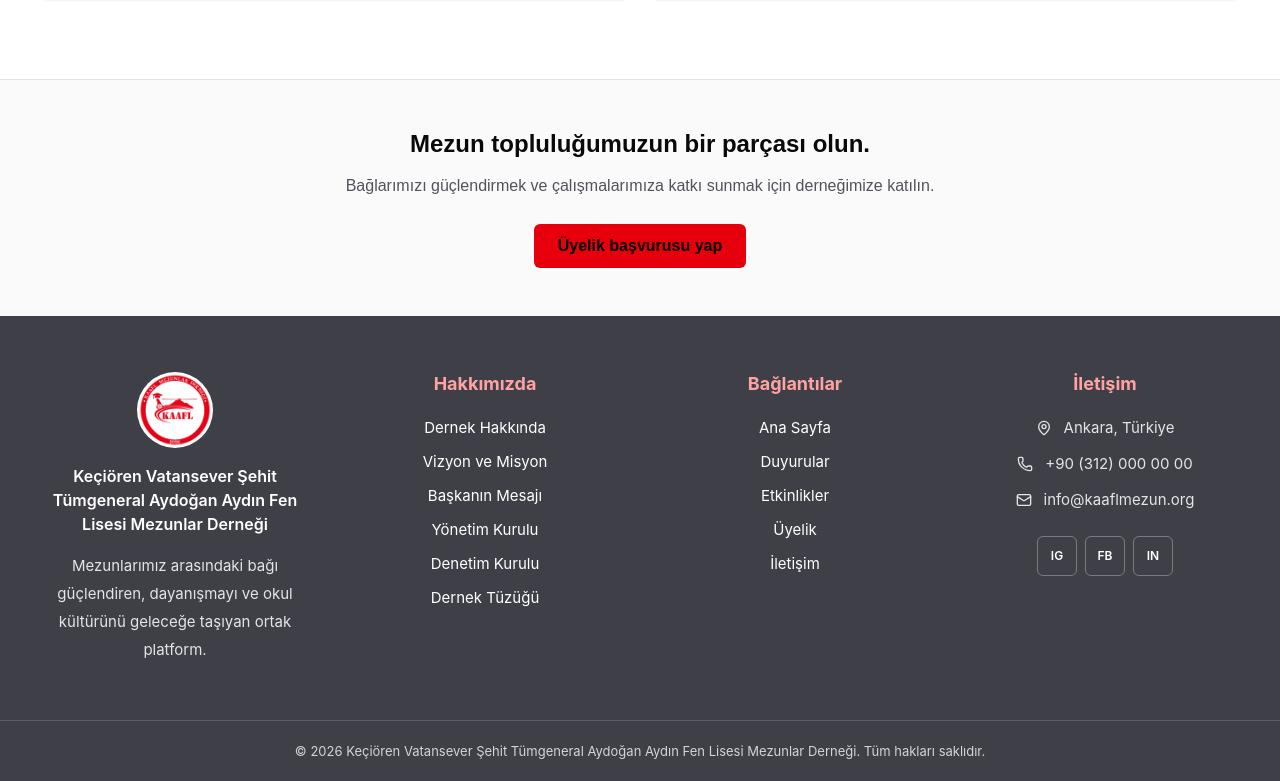
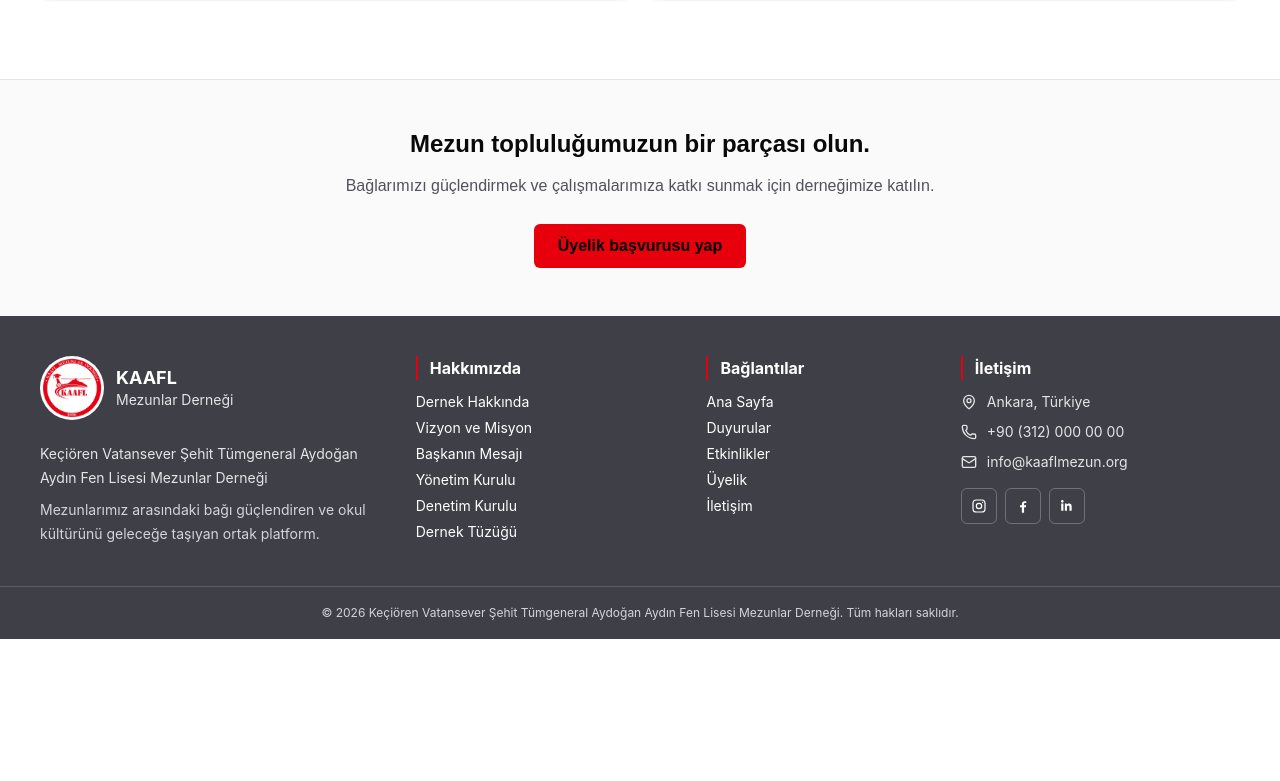
Before and after one commit to pclelif/mezun-dernegi, a Next.js app: page / in a window 1280 px wide. Shown: the part 1859-2640 px from the top of the page. After the commit the page ends 2498 px from the top, so only its background shows below. Built offline with nearby package versions, Linux system fonts and the light colour scheme.

Commit message:
style: refine header and footer hierarchy

```diff
--- a/src/components/layout/footer.tsx
+++ b/src/components/layout/footer.tsx
@@ -12,54 +12,68 @@ const quickLinks = [
   ["İletişim", "/iletisim"],
 ] as const;
 
-const footerLinkClass = "rounded-sm text-zinc-200 transition-colors hover:text-white hover:underline hover:underline-offset-4 focus-visible:outline-2 focus-visible:outline-offset-4 focus-visible:outline-white";
-const footerHeadingClass = "mb-5 text-lg font-bold leading-6 text-red-300";
+const footerLinkClass = "rounded-sm text-zinc-200 transition-colors hover:text-red-400 focus-visible:outline-2 focus-visible:outline-offset-4 focus-visible:outline-white";
+const footerHeadingClass = "mb-3 border-l-2 border-red-600 pl-3 text-base font-bold leading-6 text-white";
+const socialLinkClass = "grid size-9 place-items-center rounded-md border border-white/25 text-white transition-colors hover:border-red-500 hover:bg-red-600 focus-visible:outline-2 focus-visible:outline-offset-2 focus-visible:outline-white";
+
+function InstagramIcon() {
+  return <svg viewBox="0 0 24 24" className="size-4" fill="none" stroke="currentColor" strokeWidth="1.8" aria-hidden="true"><rect x="3" y="3" width="18" height="18" rx="5" /><circle cx="12" cy="12" r="4" /><circle cx="17.5" cy="6.5" r="1" fill="currentColor" stroke="none" /></svg>;
+}
+
+function FacebookIcon() {
+  return <svg viewBox="0 0 24 24" className="size-4" aria-hidden="true"><path fill="currentColor" d="M13.6 22v-8h2.8l.4-3h-3.2V9.1c0-.9.3-1.6 1.7-1.6H17V4.8c-.3 0-1.4-.1-2.5-.1-2.5 0-4.2 1.5-4.2 4.3v2H7.5v3h2.8v8h3.3Z" /></svg>;
+}
+
+function LinkedinIcon() {
+  return <svg viewBox="0 0 24 24" className="size-4" aria-hidden="true"><path fill="currentColor" d="M6.6 8.4H3.3V19h3.3V8.4ZM5 3a2 2 0 1 0 0 4 2 2 0 0 0 0-4Zm7 5.4H8.8V19H12v-5.2c0-1.4.3-2.7 2-2.7 1.7 0 1.7 1.6 1.7 2.8V19H19v-5.8c0-2.9-.6-5.1-4-5.1-1.8 0-3 .9-3.5 1.8h-.1V8.4h.6Z" /></svg>;
+}
 
 export function Footer() {
   return (
     <footer className="bg-zinc-700 font-sans text-white">
-      <div className="mx-auto grid w-[min(100%-2rem,75rem)] gap-12 py-12 text-center md:w-[min(100%-4rem,75rem)] md:grid-cols-2 md:py-14 lg:grid-cols-4 lg:gap-10">
-        <div className="flex flex-col items-center">
-          <Link href="/" className="flex max-w-xs flex-col items-center gap-4 rounded-sm focus-visible:outline-2 focus-visible:outline-offset-4 focus-visible:outline-white" aria-label={`${associationName} ana sayfa`}>
-            <Image src="/kaafl-logo-v2.jpg" alt="" width={76} height={76} className="size-[4.75rem] shrink-0 rounded-full bg-white object-cover" />
-            <span className="text-base font-semibold leading-6">{associationName}</span>
+      <div className="mx-auto grid w-[min(100%-2rem,75rem)] items-start gap-x-10 gap-y-8 py-10 md:w-[min(100%-4rem,75rem)] md:grid-cols-2 lg:grid-cols-[1.35fr_1fr_0.85fr_1.15fr] lg:gap-x-12">
+        <div>
+          <Link href="/" className="inline-flex items-center gap-3 rounded-sm focus-visible:outline-2 focus-visible:outline-offset-4 focus-visible:outline-white" aria-label={`${associationName} ana sayfa`}>
+            <Image src="/kaafl-logo-v2.jpg" alt="" width={64} height={64} className="size-16 shrink-0 rounded-full bg-white object-cover" />
+            <span><strong className="block text-lg leading-6">KAAFL</strong><span className="block text-sm leading-5 text-zinc-200">Mezunlar Derneği</span></span>
           </Link>
-          <p className="mt-4 max-w-xs text-[0.9375rem] leading-7 text-zinc-200">Mezunlarımız arasındaki bağı güçlendiren, dayanışmayı ve okul kültürünü geleceğe taşıyan ortak platform.</p>
+          <p className="mt-4 max-w-sm text-sm leading-6 text-zinc-200">{associationName}</p>
+          <p className="mt-2 max-w-sm text-sm leading-6 text-zinc-300">Mezunlarımız arasındaki bağı güçlendiren ve okul kültürünü geleceğe taşıyan ortak platform.</p>
         </div>
 
-        <div className="flex flex-col items-center">
+        <div>
           <h2 className={footerHeadingClass}>Hakkımızda</h2>
-          <ul className="grid justify-items-center gap-2.5 text-[0.9375rem] leading-6">
+          <ul className="grid gap-1.5 text-sm leading-5">
             {corporateNavigation.map((item) => <li key={item.href}><Link className={footerLinkClass} href={item.href}>{item.label}</Link></li>)}
           </ul>
         </div>
 
-        <div className="flex flex-col items-center">
+        <div>
           <h2 className={footerHeadingClass}>Bağlantılar</h2>
-          <ul className="grid justify-items-center gap-2.5 text-[0.9375rem] leading-6">
+          <ul className="grid gap-1.5 text-sm leading-5">
             {quickLinks.map(([label, href]) => <li key={href}><Link className={footerLinkClass} href={href}>{label}</Link></li>)}
           </ul>
         </div>
 
-        <div className="flex flex-col items-center">
+        <div>
           <h2 className={footerHeadingClass}>İletişim</h2>
           <address className="not-italic">
-            <ul className="grid justify-items-center gap-3 text-[0.9375rem] leading-6 text-zinc-200">
-              <li className="flex items-start justify-center gap-3"><MapPin className="mt-1 size-4 shrink-0" aria-hidden="true" /><span>Ankara, Türkiye</span></li>
-              <li><a className={`${footerLinkClass} flex items-center justify-center gap-3`} href="tel:+903120000000"><Phone className="size-4 shrink-0" aria-hidden="true" />+90 (312) 000 00 00</a></li>
-              <li><a className={`${footerLinkClass} flex items-start justify-center gap-3 [overflow-wrap:anywhere]`} href="mailto:info@kaaflmezun.org"><Mail className="mt-1 size-4 shrink-0" aria-hidden="true" />info@kaaflmezun.org</a></li>
+            <ul className="grid gap-2.5 text-sm leading-5 text-zinc-200">
+              <li className="flex items-center gap-2.5"><MapPin className="size-4 shrink-0" aria-hidden="true" /><span>Ankara, Türkiye</span></li>
+              <li><a className={`${footerLinkClass} flex items-center gap-2.5`} href="tel:+903120000000"><Phone className="size-4 shrink-0" aria-hidden="true" />+90 (312) 000 00 00</a></li>
+              <li><a className={`${footerLinkClass} flex items-center gap-2.5 [overflow-wrap:anywhere]`} href="mailto:info@kaaflmezun.org"><Mail className="size-4 shrink-0" aria-hidden="true" />info@kaaflmezun.org</a></li>
             </ul>
           </address>
-          <div className="mt-6 flex justify-center gap-2" aria-label="Sosyal medya bağlantıları">
-            <a className="grid size-10 place-items-center rounded-md border border-white/30 text-xs font-semibold transition-colors hover:border-white hover:bg-white hover:text-zinc-700 focus-visible:outline-2 focus-visible:outline-offset-2 focus-visible:outline-white" href="#" aria-label="Instagram">IG</a>
-            <a className="grid size-10 place-items-center rounded-md border border-white/30 text-xs font-semibold transition-colors hover:border-white hover:bg-white hover:text-zinc-700 focus-visible:outline-2 focus-visible:outline-offset-2 focus-visible:outline-white" href="#" aria-label="Facebook">FB</a>
-            <a className="grid size-10 place-items-center rounded-md border border-white/30 text-xs font-semibold transition-colors hover:border-white hover:bg-white hover:text-zinc-700 focus-visible:outline-2 focus-visible:outline-offset-2 focus-visible:outline-white" href="#" aria-label="LinkedIn">IN</a>
+          <div className="mt-4 flex gap-2" aria-label="Sosyal medya bağlantıları">
+            <a className={socialLinkClass} href="#" aria-label="Instagram"><InstagramIcon /></a>
+            <a className={socialLinkClass} href="#" aria-label="Facebook"><FacebookIcon /></a>
+            <a className={socialLinkClass} href="#" aria-label="LinkedIn"><LinkedinIcon /></a>
           </div>
         </div>
       </div>
 
       <div className="border-t border-white/15">
-        <div className="mx-auto w-[min(100%-2rem,75rem)] py-5 text-center text-[0.8125rem] leading-5 text-zinc-300 md:w-[min(100%-4rem,75rem)]">
+        <div className="mx-auto w-[min(100%-2rem,75rem)] py-4 text-center text-xs leading-5 text-zinc-300 md:w-[min(100%-4rem,75rem)]">
           <p>© {new Date().getFullYear()} {associationName}. Tüm hakları saklıdır.</p>
         </div>
       </div>
--- a/src/components/layout/header.tsx
+++ b/src/components/layout/header.tsx
@@ -36,12 +36,12 @@ export function Header() {
   return (
     <header className="sticky top-0 z-50 border-b border-black/10 bg-white/95 backdrop-blur-sm">
       <div className="mx-auto flex min-h-20 w-[min(100%-2rem,75rem)] items-center justify-between gap-5 md:w-[min(100%-4rem,75rem)]">
-        <Link href="/" className="flex max-w-[19rem] items-center gap-3 rounded-sm text-xs font-bold leading-4 tracking-tight text-zinc-950 focus-visible:outline-2 focus-visible:outline-offset-4 focus-visible:outline-red-600" aria-label={`${associationName} ana sayfa`}>
+        <Link href="/" className="flex items-center gap-3 rounded-sm tracking-tight text-zinc-950 focus-visible:outline-2 focus-visible:outline-offset-4 focus-visible:outline-red-600" aria-label={`${associationName} ana sayfa`}>
           <Image src="/kaafl-logo-v2.jpg" alt="" width={56} height={56} priority className="size-14 shrink-0 rounded-full object-cover" />
-          <span>{associationName}</span>
+          <span><strong className="block text-base leading-5">KAAFL</strong><span className="block text-xs font-semibold leading-4 text-zinc-600">Mezunlar Derneği</span></span>
         </Link>
 
-        <nav className="hidden items-center gap-4 xl:flex" aria-label="Ana menü">
+        <nav className="hidden items-center gap-4 lg:flex" aria-label="Ana menü">
           {navigation.map((item, index) => {
             const active = isItemActive(item);
             const menuId = `desktop-submenu-${index}`;
@@ -80,12 +80,12 @@ export function Header() {
           })}
         </nav>
 
-        <button type="button" className="grid size-11 shrink-0 place-items-center rounded-md border border-zinc-300 text-zinc-900 focus-visible:outline-2 focus-visible:outline-offset-2 focus-visible:outline-red-600 xl:hidden" onClick={() => setIsOpen((current) => !current)} aria-expanded={isOpen} aria-controls="mobile-navigation" aria-label={isOpen ? "Menüyü kapat" : "Menüyü aç"}>
+        <button type="button" className="grid size-11 shrink-0 place-items-center rounded-md border border-zinc-300 text-zinc-900 focus-visible:outline-2 focus-visible:outline-offset-2 focus-visible:outline-red-600 lg:hidden" onClick={() => setIsOpen((current) => !current)} aria-expanded={isOpen} aria-controls="mobile-navigation" aria-label={isOpen ? "Menüyü kapat" : "Menüyü aç"}>
           {isOpen ? <X aria-hidden="true" /> : <Menu aria-hidden="true" />}
         </button>
       </div>
 
-      <nav id="mobile-navigation" className={`${isOpen ? "flex" : "hidden"} fixed inset-x-0 top-20 h-[calc(100dvh-5rem)] flex-col overflow-y-auto border-t border-zinc-200 bg-white px-4 py-5 xl:hidden`} aria-label="Mobil menü">
+      <nav id="mobile-navigation" className={`${isOpen ? "flex" : "hidden"} fixed inset-x-0 top-20 h-[calc(100dvh-5rem)] flex-col overflow-y-auto border-t border-zinc-200 bg-white px-4 py-5 lg:hidden`} aria-label="Mobil menü">
         {navigation.map((item, index) => {
           if (!item.children) {
             return <Link onClick={closeMobileNavigation} className="border-b border-zinc-200 px-2 py-4 text-base font-semibold text-zinc-900 focus-visible:outline-2 focus-visible:outline-inset focus-visible:outline-red-600" href={item.href} key={item.href}>{item.label}</Link>;
```
